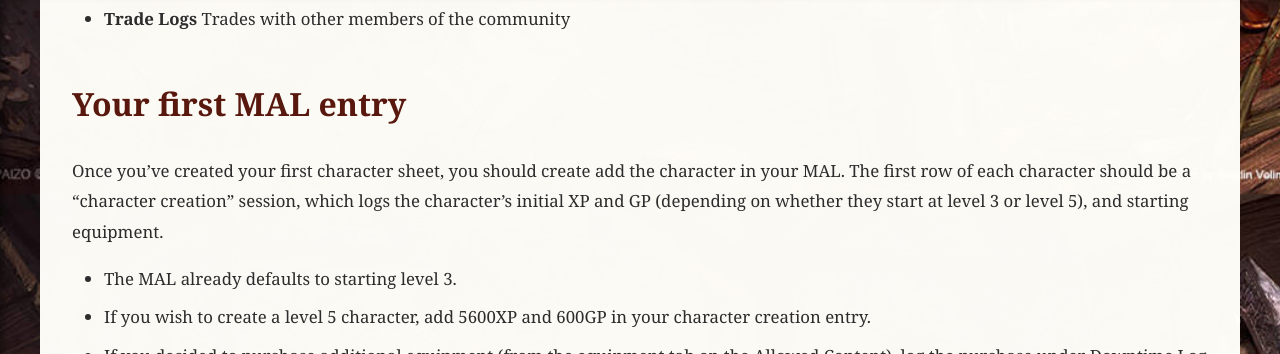
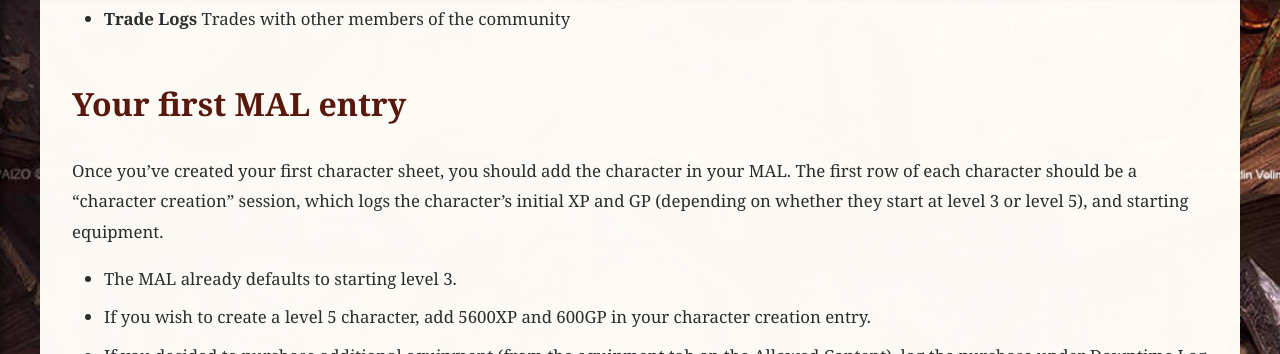
Before and after one commit to coconutswallow/Guides, a Jekyll site: the page built from _playersguide/your-mal.md, in a window 1280 px wide and 900 px high, scrolled down 605 px. Shown: the part 101-455 px from the top of the window. Built offline with Jekyll 4.4.1, drawn with Linux system fonts in a browser that asks for light colours; comment, search, counter and statistics services are not loaded; some of the changed text lies outside the part shown.

Commit message:
Update your-mal.md

```diff
--- a/_playersguide/your-mal.md
+++ b/_playersguide/your-mal.md
@@ -19,7 +19,7 @@
 
 ## Your first MAL entry
 
-Once you've created your first character sheet, you should create add the character in your MAL.  The first row of each character should be a "character creation" session, which logs the character's initial XP and GP (depending on whether they start at level 3 or level 5), and starting equipment.
+Once you've created your first character sheet, you should add the character in your MAL.  The first row of each character should be a "character creation" session, which logs the character's initial XP and GP (depending on whether they start at level 3 or level 5), and starting equipment.
 
 - The MAL already defaults to starting level 3.
 - If you wish to create a level 5 character, add 5600XP and 600GP in your character creation entry.
```
Also changed, not shown: other parts of _playersguide/your-mal.md (+1 -1 lines).
